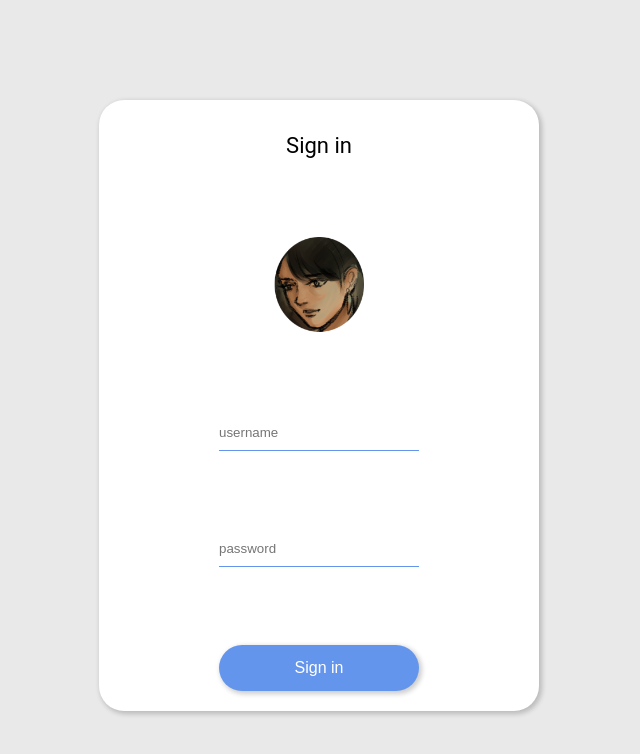
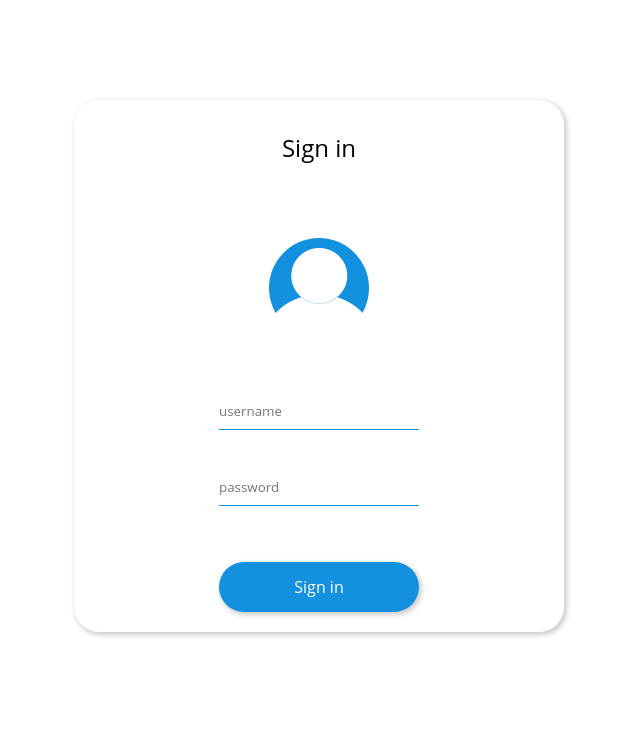
Before and after one commit to LBStuff/lyndsey-brandon-login-ui-with-flexbox, a plain HTML site: page index.html in a window 1280 px wide. Shown: the whole page, without its empty margins (321-961 px from the left). Drawn offline with Linux system fonts and the light colour scheme.

Commit message:
Color edit, gradient on input.

```diff
--- a/styles/styles.css
+++ b/styles/styles.css
@@ -1,32 +1,46 @@
 /*
     This is all just testing. Please ignore the basic looks
     for the time being!
+
+    Gradient underline effect initially understood from here:
+    https://codepen.io/mildrenben/pen/gbddEj
 */
 
+h1, input::placeholder, button
+{
+    font-family: "Open Sans", sans-serif;
+    transition: all 0.3s ease-in-out;
+}
+
 body {
-    background-color: rgb(233, 233, 233);
+    background-color: fbfbfb;
 }
 
 .box {
     display: flex;
     flex-flow: column nowrap;
     align-items: center;
-    justify-content: space-evenly safe;
-
-    font-family: 'Roboto', Tahoma, Verdana, sans-serif;
+    justify-content: center;
 
     margin: 100px auto 0;
-    width: 400px;
+    width: 450px;
 
     box-shadow: 2px 2px 5px 1px rgba(0, 0, 0, 0.2);
     border-radius: 25px;
     padding: 20px;
     color: black;
-    background-color: rgb(255, 255, 255);
+    background-color: ffffff;
 }
 
 img {
     display: block;
+    border-radius: 50%;
+
+    max-width: 200px;
+    max-height: 200px;
+    width: auto;
+    height: auto;
+
     margin-left: auto;
     margin-right: auto;
     height: 100px;
@@ -35,7 +49,7 @@ img {
 h1 {
     height: 50px;
     width: 100%;
-    font-size: 22px;
+    font-size: 24px;
     line-height: 100%;
     text-align: center;
     font-weight: normal;
@@ -47,12 +61,31 @@ form {
 }
 
 input {
-    margin: 40px 25px;
+    margin: 20px 25px;
     width: 200px;
     display: block;
     border: none;
     padding: 10px 0;
-    border-bottom: solid 1px cornflowerblue;
+
+    border-bottom: solid 1px #1390de;
+    transition: all 0.3s cubic-bezier(.64, .09, .08, 1);
+    background: linear-gradient(to bottom, rgba(255, 255, 255, 0) 96%, #1390de 4%);
+    background-position: -200px 0;
+    background-size: 200px 100%;
+    background-repeat: no-repeat;
+    color: darken(#1390de, 20%);
+}
+
+input:focus, input:valid {
+    box-shadow: none;
+    outline: none;
+    background-position: 0 0;
+}
+
+input:focus, input:valid {
+    box-shadow: none;
+    outline: none;
+    background-position: 0 0;
 }
 
 .no-outline:focus {
@@ -61,7 +94,7 @@ input {
 
 button {
     border: none;
-    background: cornflowerblue;
+    background: #1390de;
     cursor: pointer;
     color: white;
     border-radius: 50px;
@@ -72,8 +105,7 @@ button {
     font-size: 16px;
 }
 
-.button:hover {
-    transition: all 0.5s ease;
+button:hover {
     transform: translateY(-3px);
     box-shadow: 0 6px 6px 0 rgba(0, 0, 0, 0.2)
 }
```
Also changed, not shown: index.html (+5 -5 lines), images/usericon.png (added).
